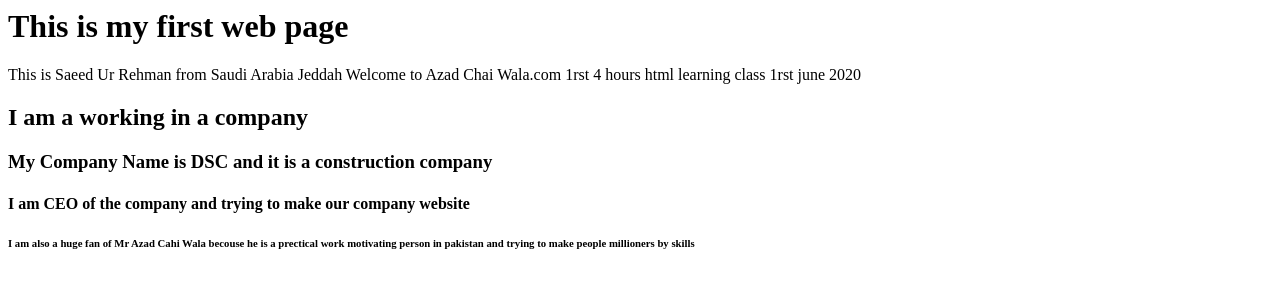
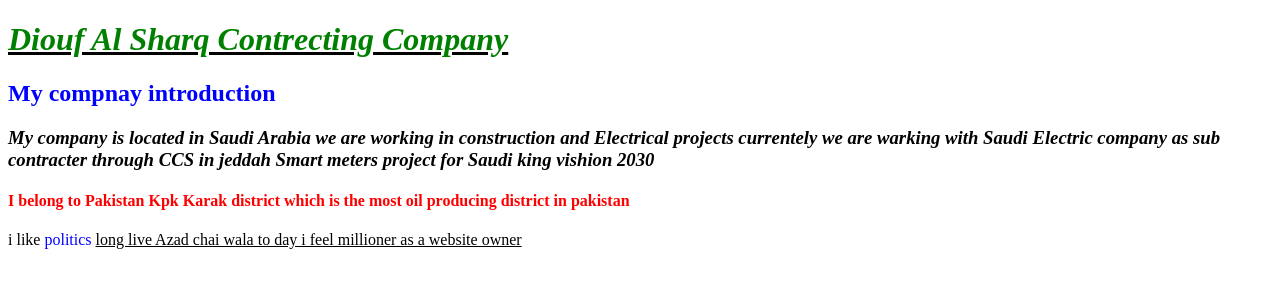
Before and after one commit to saeedlucky/html, a plain HTML site: page index.html in a window 1280 px wide. Drawn offline with Linux system fonts and the light colour scheme.

Commit message:
Add files via upload

```diff
--- a/index.html
+++ b/index.html
@@ -1,6 +1,12 @@
-<h1>This is my first web page
-</h1> This is Saeed Ur Rehman from Saudi Arabia Jeddah Welcome to Azad Chai Wala.com 1rst 4 hours html learning class 1rst june 2020 <h2>
-I am a working in a company </h2>
-<h3> My Company Name is DSC and it is a construction company </h3>
-<h4> I am CEO of the company and trying to make our company website </h4>
-<h6> I am also a huge fan of Mr Azad Cahi Wala becouse he is a prectical work motivating person in pakistan and trying to make people millioners by skills </h6>
+<!DOCTYPE html>
+<html>
+<head>
+	<title> SaeedDSC </title>
+</head>
+<body>
+<h1><i><u> <b><font color=Green> Diouf Al Sharq Contrecting Company </b> </u> </h> </font>
+</i><h2> <font color = blue> My compnay introduction </font></h2>
+ <i> <h3> My company is located in Saudi Arabia we are working in construction and Electrical projects currentely we are warking with Saudi Electric company as sub contracter through CCS in jeddah Smart meters project for Saudi king vishion 2030 </i></h3> <h4><font color =red> I belong to Pakistan  Kpk Karak district which is the most oil producing district in pakistan</font> </h4>  i like <font color=blue>politics</font>
+</body>
+</html>
+<u> long live Azad chai wala to day i feel millioner as a website owner  </u>
```
